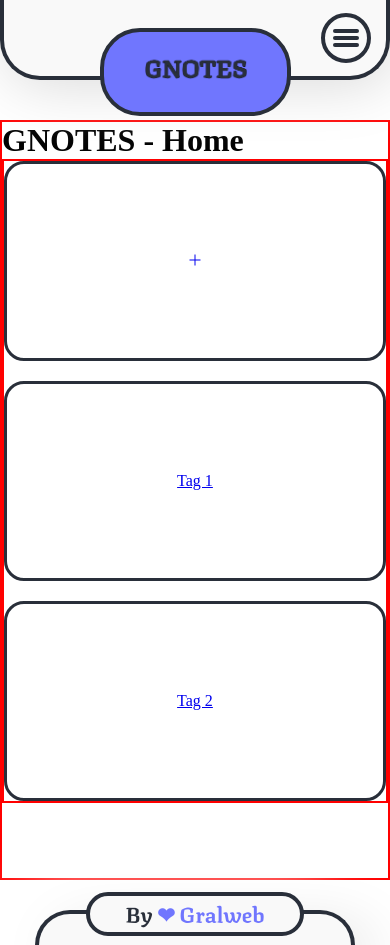
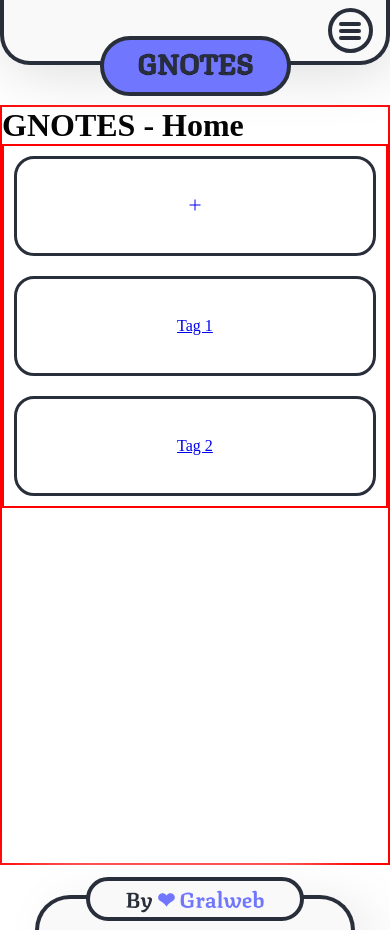
Before and after one commit to gralweb/gnotes, a Vue app: page / in a window 390 px wide. Built offline with nearby package versions, Linux system fonts and the light colour scheme.

Commit message:
add - Querys in styles
Agregando querys para header y footer ajuste de logos en mobile - boton para abrir y cerrar menu

```diff
--- a/src/components/CardComponent.vue
+++ b/src/components/CardComponent.vue
@@ -6,8 +6,8 @@
 </script>
 
 <template>
-	<router-link :to="url">
-		<article class="gn_card">
+	<router-link :to="url" class="gn_card">
+		<article class="gn_card_content">
 			<p v-if="type === 'icon'" class="gn_card_content_icon">
 				<slot></slot>
 			</p>
--- /dev/null
+++ b/src/sass/CardComponent.scss
@@ -0,0 +1,10 @@
+.gn_card {
+    border-radius: 20px;
+    overflow: hidden;
+    display: flex;
+    height: 100px;
+    margin: 10px;
+    place-items: center;
+    place-content: center;
+    border: 3px solid $color-dark;
+}
--- a/src/sass/Footer.scss
+++ b/src/sass/Footer.scss
@@ -15,6 +15,11 @@
 	box-shadow: 20px 20px 60px #d9d9d9,
 				-20px -20px 60px #ffffff;
 
+	@media screen and (max-width: $width-phone-4) {
+		max-width: 300px;
+		height: 28px;
+	}
+
 	.gn_footer_content {
 		transition: all 400ms ease;
 		background: $color-light;
@@ -27,6 +32,11 @@
 		margin: auto;
 		border-radius: 30px;
 		border: 4px solid $color-dark;
+
+		@media screen and (max-width: $width-phone-4) {
+			width: 55%;
+			top: -20px;
+		}
 
 		&:hover {
 			width: 75%;
@@ -42,6 +52,10 @@
 				size: .9em;
 			}
 
+			@media screen and (max-width: $width-phone-4) {
+				font-size: .7em;
+			}
+
 			span {
 				color: $color-acent;
 			}
--- a/src/sass/Globals.scss
+++ b/src/sass/Globals.scss
@@ -26,21 +26,10 @@ body {
 .gn_main {
     display: grid;
     height: 100%;
-    gap: 20px;
     grid-auto-flow: dense;
+    grid-template-columns: repeat(auto-fill, minmax(200px, 1fr));
     // grid-template-rows: repeat(auto-fit, minmax(150px, 200px));
-    grid-template-columns: repeat(auto-fill, minmax(200px, 1fr));
 
     margin: auto;
     border: 2px solid red;
-
-    .gn_card {
-        border-radius: 20px;
-        overflow: hidden;
-        display: flex;
-        height: 200px;
-        place-items: center;
-        place-content: center;
-        border: 3px solid $color-dark;
-    }
 }
--- a/src/sass/Header.scss
+++ b/src/sass/Header.scss
@@ -13,6 +13,16 @@
 	border-bottom-right-radius: 40px;
 	box-shadow: 5px 5px 60px #d9d9d9,
 				-20px -20px 60px #ffffff;
+
+	@media screen and (max-width: $width-phone-2) {
+		max-height: 65px;
+		border-bottom-left-radius: 30px;
+		border-bottom-right-radius: 30px;
+	}
+
+	@media screen and (max-width: $width-phone-4) {
+		max-height: 60px;
+	}
 }
 
 .gn_brand {
@@ -20,12 +30,11 @@
 	width: 50%;
 	left: 0;
 	right: 0;
+	margin: auto;
 	bottom: -40px;
-	margin: auto;
 	display: flex;
 	padding: 40px;
 	max-height: 80px;
-	min-height: 60px;
 	transition: all 400ms ease;
 
 	align-items: center;
@@ -43,6 +52,28 @@
 		display: block;
 		width: 100%;
 		margin-top: -10px;
+	}
+
+	@media screen and (max-width: $width-phone-2) {
+		padding: 0;
+		bottom: -35px;
+		border-radius: 30px;
+
+		img {
+			padding: 15px;
+			max-width: 80%;
+			margin: auto;
+			margin-top: -8px;
+		}
+	}
+
+	@media screen and (max-width: $width-phone-4) {
+		border-radius: 25px;
+		bottom: -30px;
+
+		img {
+			max-width: 95%;
+		}
 	}
 }
 
@@ -66,6 +97,11 @@
 		justify-content: center;
 		transition: all 400ms ease;
 
+		@media screen and (max-width: $width-phone-2) {
+			width: 45px;
+			height: 45px;
+		}
+
 		span {
 			display: block;
 			width: 60%;
@@ -88,6 +124,9 @@
 		display: flex;
 		gap: 3px;
 		flex-direction: column;
+		@media screen and (max-width: $width-phone-2) {
+			margin-right: -8px;
+		}
 	}
 
 	.gn_navigation {
@@ -128,8 +167,8 @@
 
 			span {
 				position: absolute;
+				bottom: 0;
 				top: 0;
-				bottom: 0;
 				left: 0;
 				right: 0;
 				margin: auto;
--- a/src/sass/Variables.scss
+++ b/src/sass/Variables.scss
@@ -21,7 +21,13 @@ $color-light: #f9f9f9;
 $color-brand: #7C2FFF;
 
 $max-width: 1280px;
-$min-width: 999px;
+$min-width: 992px;
+
+$width-tablet: 768px;
+$width-phone-1: 600px;
+$width-phone-2: 475px;
+$width-phone-3: 425px;
+$width-phone-4: 325px;
 
 $font-title-regular: 'texturina-regular';
 $font-title-bold: 'texturina-bold';
--- a/src/sass/style.scss
+++ b/src/sass/style.scss
@@ -2,3 +2,5 @@
 @import "./Globals.scss";
 @import "./Header.scss";
 @import "./Footer.scss";
+
+@import "./CardComponent.scss";
```
